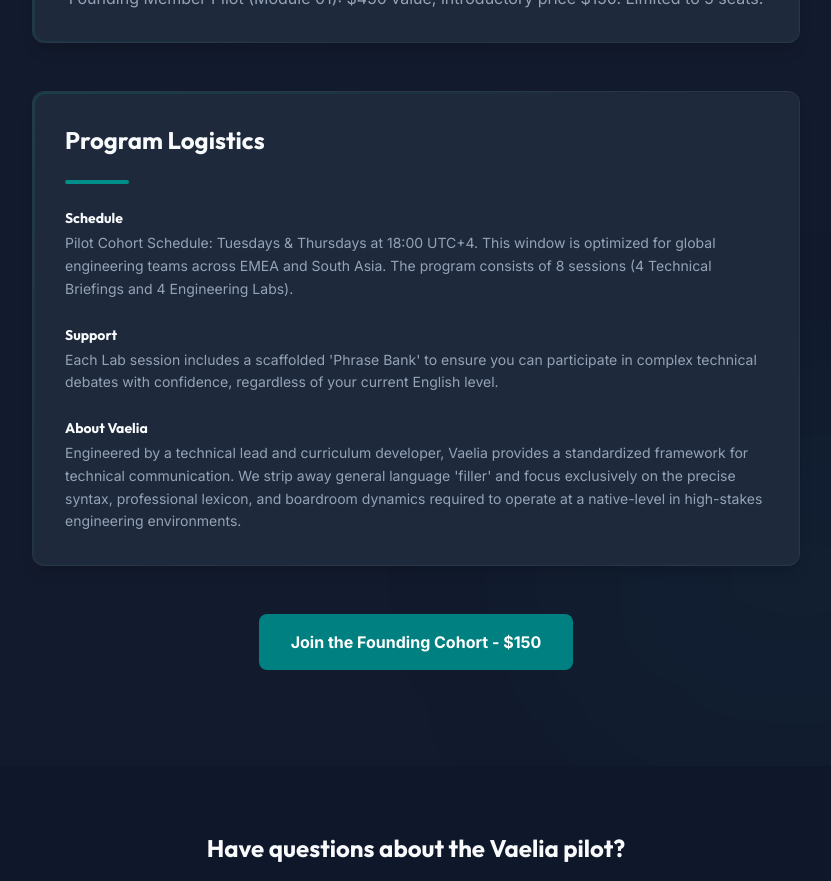
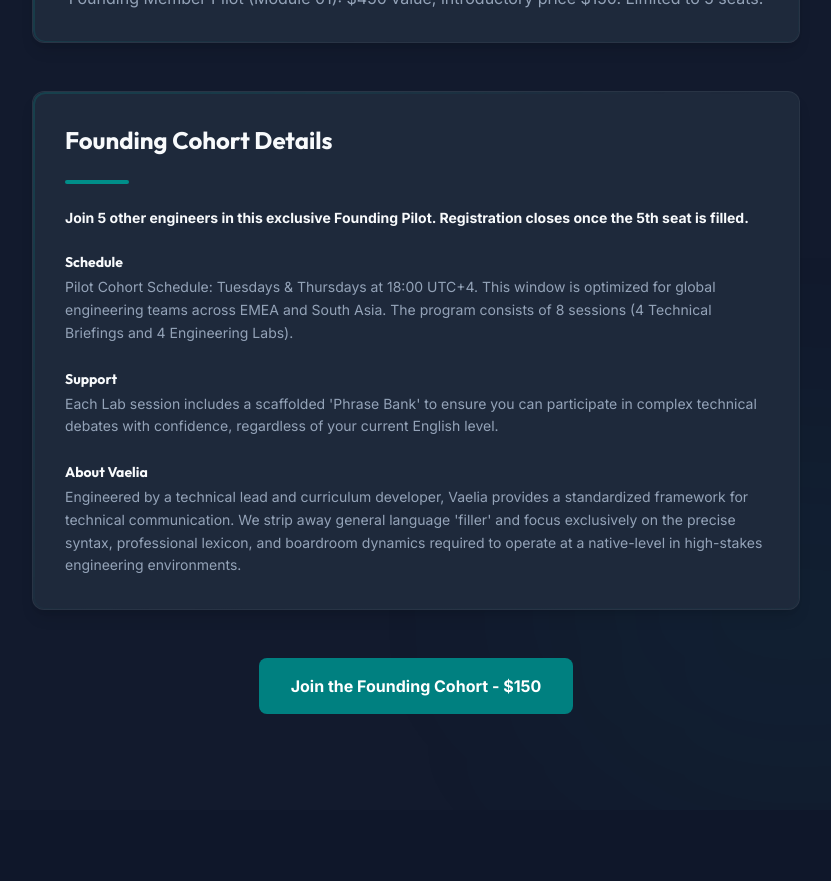
Before and after one commit to ElvanForge/vaelia_landing, a SvelteKit app: page / in a window 1280 px wide. Shown: the part 2980-3861 px from the top of the page, without its empty margins (224-1055 px from the left). Built offline with nearby package versions, Linux system fonts and the light colour scheme.

Commit message:
Convert Request Pilot Access CTAs to Stripe URLs, re-brand logistics block to Founding Cohort Details with scarcity statement

```diff
--- a/src/routes/+page.svelte
+++ b/src/routes/+page.svelte
@@ -60,7 +60,7 @@
 
 				<div class="flex flex-col sm:flex-row items-center justify-center lg:justify-start gap-4 pt-4">
 					<a
-						href="#enrollment"
+						href="https://buy.stripe.com/6oUfZj2w7eFBevabk2bjW05"
 						id="hero-enroll-cta"
 						class="btn-primary w-full sm:w-auto text-center cursor-pointer"
 					>
@@ -359,8 +359,12 @@
 
 			<!-- Program Logistics Block -->
 			<div class="glow-card bg-brand-card/50 p-8 border border-brand-card/85 shadow-lg space-y-6">
-				<h2 class="text-2xl font-bold text-off-white font-display">Program Logistics</h2>
+				<h2 class="text-2xl font-bold text-off-white font-display">Founding Cohort Details</h2>
 				<div class="w-16 h-1 bg-brand-teal rounded-full"></div>
+
+				<p class="text-sm font-bold text-off-white">
+					Join 5 other engineers in this exclusive Founding Pilot. Registration closes once the 5th seat is filled.
+				</p>
 
 				<div class="space-y-6 text-sm text-text-gray">
 					<div class="space-y-1">
@@ -403,7 +407,7 @@
 			<!-- Footer CTA -->
 			<div class="text-center space-y-4">
 				<a
-					href="#enrollment"
+					href="https://buy.stripe.com/6oUfZj2w7eFBevabk2bjW05"
 					class="btn-primary py-3.5 px-8 text-base cursor-pointer"
 				>
 					Request Pilot Access
```
